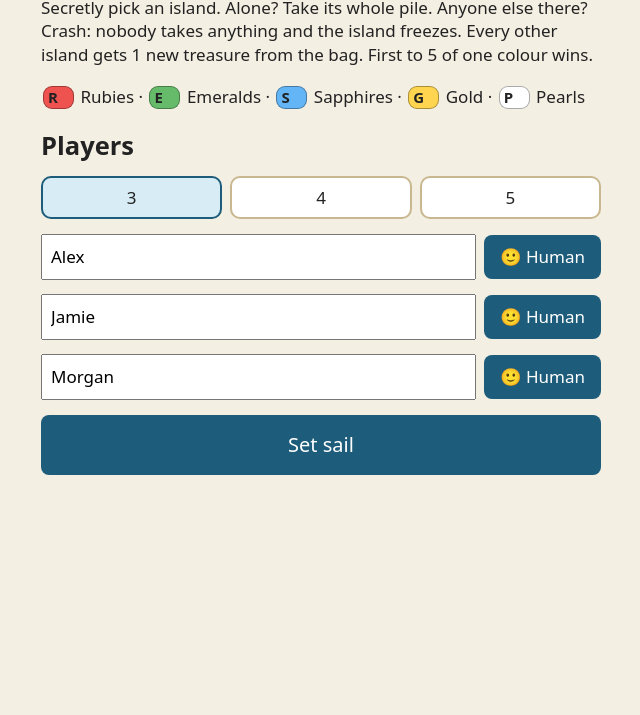
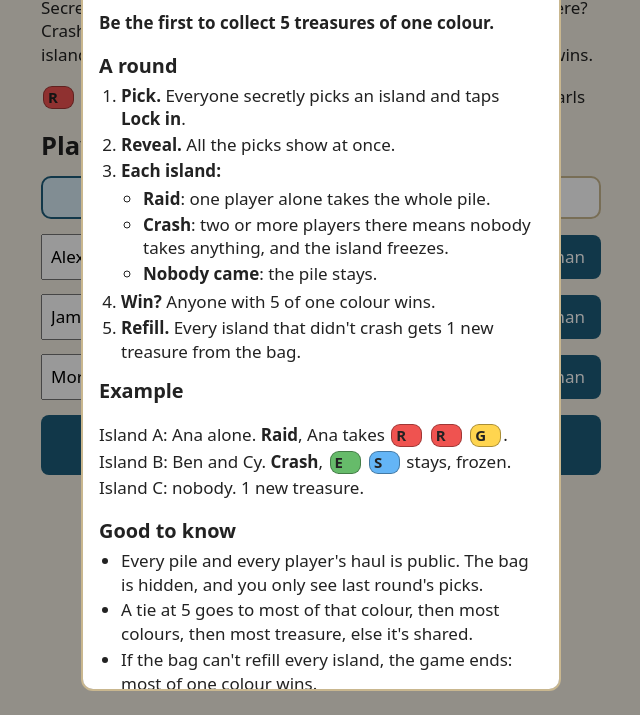
Before and after one commit to alex-gon/pirate-islands, a plain HTML site: page index.html in a window 1280 px wide. Shown: the part 85-800 px from the top of the page, without its empty margins (319-959 px from the left). Drawn offline with Linux system fonts and the light colour scheme.

Commit message:
How to play: a ? on every screen opens the approved rules in a dialog (PIO6 05)
howtoplay.js, beside rules.js and symlinked into online/public/, holds
Alex's approved words and draws the ? and the <dialog> on the online page
and the hotseat. ✕, Escape, backdrop and Back close it; it opens itself
once on a first visit to setup. Online, its header repeats the pick
seconds and turns red when a reveal arrives under it. The hotseat gains
two lines and nothing else.

Co-Authored-By: Claude Opus 5.5 <noreply@anthropic.com>

```diff
--- /dev/null
+++ b/howtoplay.js
@@ -0,0 +1,82 @@
+// How to play (PIO6): the card players learn the game from, opened from a ? in the top-right corner of every
+// screen of the online page and the hotseat. A classic script after rules.js, read by both pages. The words
+// are Alex's, approved word for word in the vault (PIO6 04 The Rules Text): change none here without them,
+// and a RULES variant (winAt, refill, pickTimer, nextTimer) means changing the words that name its number.
+(() => {
+  const chip = mark => { const t = Rules.RULES.treasure.find(t => t.mark === mark); return `<span class="t" style="background:${t.ink}">${mark}</span>`; };
+  const chips = marks => marks.split(' ').map(chip).join(' ');
+
+  const TEXT = `<p><b>Be the first to collect 5 treasures of one colour.</b></p>
+    <h3>A round</h3>
+    <ol>
+      <li><b>Pick.</b> Everyone secretly picks an island and taps <b>Lock in</b>.</li>
+      <li><b>Reveal.</b> All the picks show at once.</li>
+      <li><b>Each island:</b><ul>
+        <li><b>Raid</b>: one player alone takes the whole pile.</li>
+        <li><b>Crash</b>: two or more players there means nobody takes anything, and the island freezes.</li>
+        <li><b>Nobody came</b>: the pile stays.</li></ul></li>
+      <li><b>Win?</b> Anyone with 5 of one colour wins.</li>
+      <li><b>Refill.</b> Every island that didn't crash gets 1 new treasure from the bag.</li>
+    </ol>
+    <h3>Example</h3>
+    <p>Island A: Ana alone. <b>Raid</b>, Ana takes ${chips('R R G')}.<br>
+      Island B: Ben and Cy. <b>Crash</b>, ${chips('E S')} stays, frozen.<br>
+      Island C: nobody. 1 new treasure.</p>
+    <h3>Good to know</h3>
+    <ul>
+      <li>Every pile and every player's haul is public. The bag is hidden, and you only see last round's picks.</li>
+      <li>A tie at 5 goes to most of that colour, then most colours, then most treasure, else it's shared.</li>
+      <li>If the bag can't refill every island, the game ends: most of one colour wins.</li>
+    </ul>`;
+  const ONLINE = `<h3>Playing online</h3>
+    <ul>
+      <li>You have <b>1 minute</b> to pick, shown by the bar at the top. A pick is final.</li>
+      <li>Too slow? You're <b>skipped</b>: no island this round.</li>
+      <li>Phone locked or app switched? A bot plays for you until you're back, and you keep your haul.</li>
+      <li>The next round starts by itself 5 seconds after the reveal.</li>
+    </ul>`;
+  const PASS = `<p><b>Pass and play:</b> no timers. Take as long as you like, and tap <b>Next round</b> when everyone's ready.</p>`;
+
+  const STYLE = `
+    #howto-open { float: right; width: 40px; height: 40px; padding: 0; margin: 2px 0 0 8px; border-radius: 50%; font-size: 22px; font-weight: bold; }
+    #howto { width: min(480px, calc(100vw - 32px)); max-height: calc(100vh - 48px); box-sizing: border-box; padding: 0;
+      border: 2px solid #c9b78f; border-radius: 12px; background: #fff; color: #222; }
+    #howto::backdrop { background: #0006; }
+    #howto header { position: sticky; top: 0; background: #fff; padding: 12px 16px 4px; border-bottom: 1px solid #eee; }
+    #howto header div { display: flex; align-items: center; justify-content: space-between; }
+    #howto h2 { margin: 0; } #howto h3 { margin: 14px 0 4px; }
+    #howto header button { margin: 0; padding: 4px 12px; font-size: 20px; background: none; color: #1d5c7a; }
+    #howto-status { margin: 4px 0 0; font-weight: bold; color: #1d5c7a; }
+    #howto-status.crash { color: #b42318; }
+    #howto section { padding: 0 16px 12px; } #howto ol, #howto ul { padding-left: 22px; margin: 4px 0; } #howto li { margin: 2px 0; }`;
+
+  let card, status, alarm = false;
+
+  // Adds the ? and the card to the page. online picks the last block; onSetup opens the card by itself once, on a
+  // first visit to the setup screen, never over a game.
+  function mount(online, onSetup) {
+    document.head.insertAdjacentHTML('beforeend', `<style>${STYLE}</style>`);
+    document.body.insertAdjacentHTML('afterbegin', `<button type="button" id="howto-open" title="How to play" aria-label="How to play">?</button>`);
+    // Directly under <body>, outside #app, so a redraw never touches it
+    document.body.insertAdjacentHTML('beforeend', `<dialog id="howto" aria-labelledby="howto-title">
+      <header><div><h2 id="howto-title">How to play</h2><button type="button" aria-label="Close">✕</button></div><p id="howto-status" hidden></p></header>
+      <section>${TEXT}${online ? ONLINE : PASS}</section></dialog>`);
+    card = document.getElementById('howto'); status = document.getElementById('howto-status');
+    // The tap pushes a history entry, so Back closes the card instead of leaving the page (PIO6 02)
+    document.getElementById('howto-open').onclick = () => { try { history.pushState({ howToPlay: true }, ''); } catch {} open(); };
+    card.querySelector('header button').onclick = () => card.close();
+    card.onclick = e => e.target === card && card.close(); // the backdrop: only it is the dialog itself
+    card.onclose = () => { alarm = false; draw(''); if (history.state?.howToPlay) history.back(); }; // ✕, Escape or backdrop
+    addEventListener('popstate', () => card.open && card.close()); // Back
+    let seen = null; try { seen = localStorage.getItem('seenHowToPlay'); localStorage.setItem('seenHowToPlay', '1'); } catch {}
+    if (onSetup && !seen) open();
+  }
+  const open = () => { if (!card.open) card.showModal(), card.scrollTop = 0; }; // always from the top
+  const draw = (text, red = false) => { status.textContent = text; status.hidden = !text; status.classList.toggle('crash', red); };
+
+  globalThis.HowToPlay = {
+    mount,
+    status: text => alarm || draw(text), // the online page's seconds left to pick, '' for none
+    revealed: () => { if (card?.open) alarm = true, draw('The reveal is in: close to see it', true); }, // stays red until closed
+  };
+})();
--- a/index.html
+++ b/index.html
@@ -24,6 +24,7 @@
 <body>
 <div id="app"></div>
 <script src="rules.js"></script>
+<script src="howtoplay.js"></script>
 <script>
 // The rules and bots live in rules.js; this page is the hotseat: one screen, passed between the human seats.
 const { RULES, BOTS } = Rules;
@@ -131,6 +132,7 @@ function setupView() {
 function render() {
   document.getElementById('app').innerHTML = S ? `<h1>🏴‍☠️ Pirate Islands</h1>${board()}${views[phase]()}` : setupView();
 }
+HowToPlay.mount(false, true); // the ? and the How to play card, nothing else
 render();
 </script>
 </body>
--- /dev/null
+++ b/online/public/howtoplay.js
@@ -0,0 +1 @@
+../../howtoplay.js
```
Also changed, not shown: CLAUDE.md (+12 -1 lines), online/public/index.html (+8 -2 lines).
